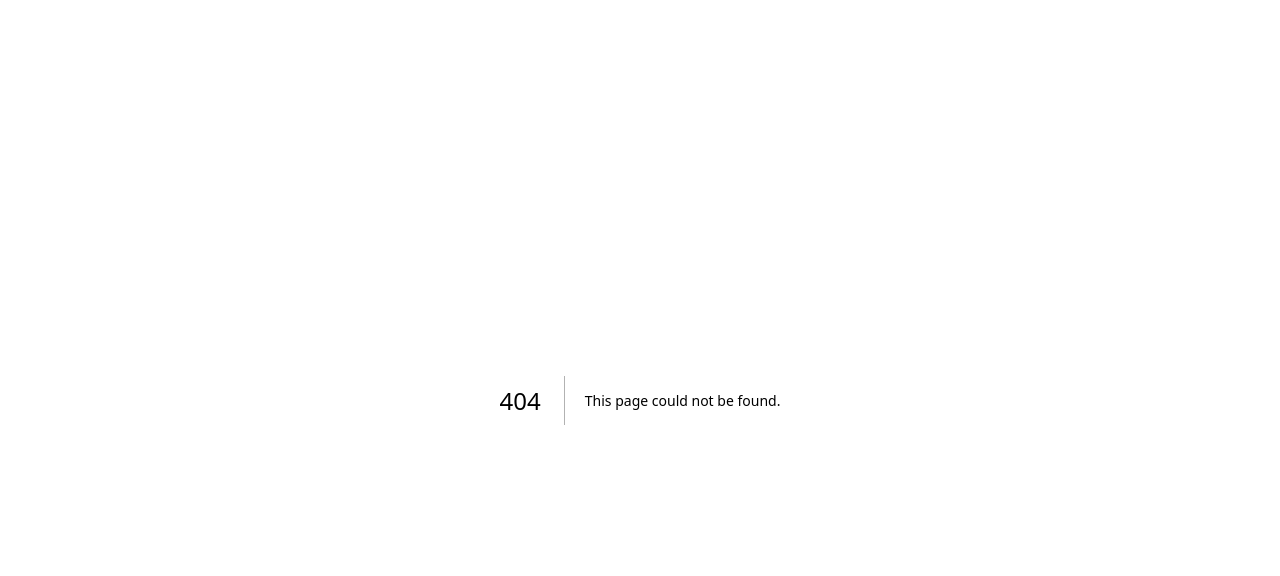
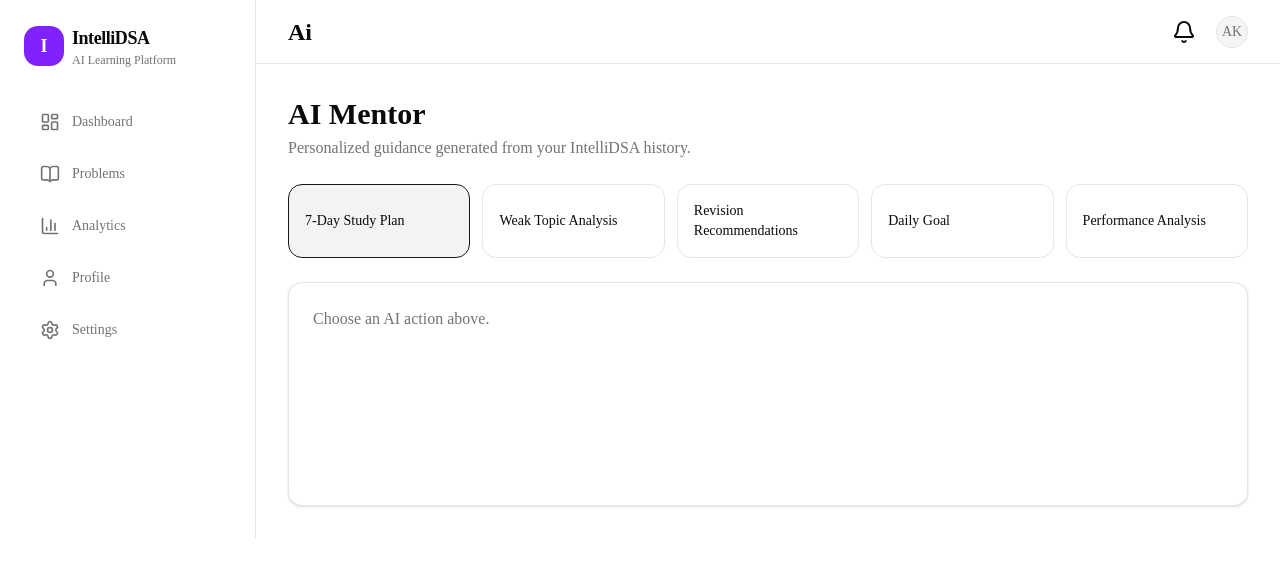
Before and after one commit to anchi204/IntelliDSA, a Next.js app: page /ai in a window 1280 px wide. Before the commit this address had no page. Shown: the top 576 px of the page. Built offline with nearby package versions, Linux system fonts and the light colour scheme.

Commit message:
feat: add AI mentor dashboard

```diff
--- /dev/null
+++ b/app/(dashboard)/ai/page.tsx
@@ -0,0 +1,13 @@
+"use client";
+
+import { useState } from "react";
+
+const actions = [
+  ["plan", "7-Day Study Plan"], ["weakness", "Weak Topic Analysis"], ["revision", "Revision Recommendations"], ["daily-goal", "Daily Goal"], ["performance", "Performance Analysis"],
+] as const;
+
+export default function AIPage() {
+  const [active, setActive] = useState<(typeof actions)[number][0]>("plan"); const [content, setContent] = useState(""); const [loading, setLoading] = useState(false); const [error, setError] = useState("");
+  async function run(action: string) { setLoading(true); setError(""); try { const res = await fetch("/api/ai/mentor", { method: "POST", headers: { "Content-Type": "application/json" }, body: JSON.stringify({ action }) }); const data = await res.json(); if (!res.ok) throw new Error(data.message || "AI request failed"); setContent(data.content || "No guidance returned."); } catch (e) { setError(e instanceof Error ? e.message : "AI request failed"); } finally { setLoading(false); } }
+  return <div className="space-y-6"><div><h1 className="text-3xl font-bold">AI Mentor</h1><p className="mt-1 text-muted-foreground">Personalized guidance generated from your IntelliDSA history.</p></div><div className="grid gap-3 sm:grid-cols-2 lg:grid-cols-5">{actions.map(([id, label]) => <button key={id} onClick={() => { setActive(id); run(id); }} className={`rounded-xl border p-4 text-left text-sm transition hover:bg-muted ${active === id ? "border-primary bg-primary/5" : "bg-card"}`}>{label}</button>)}</div><div className="rounded-xl border bg-card p-6 shadow-sm min-h-56">{loading ? <p className="text-muted-foreground">Analyzing your tracker data...</p> : error ? <p className="text-destructive">{error}</p> : content ? <div className="whitespace-pre-wrap leading-7">{content}</div> : <p className="text-muted-foreground">Choose an AI action above.</p>}</div></div>;
+}
```
